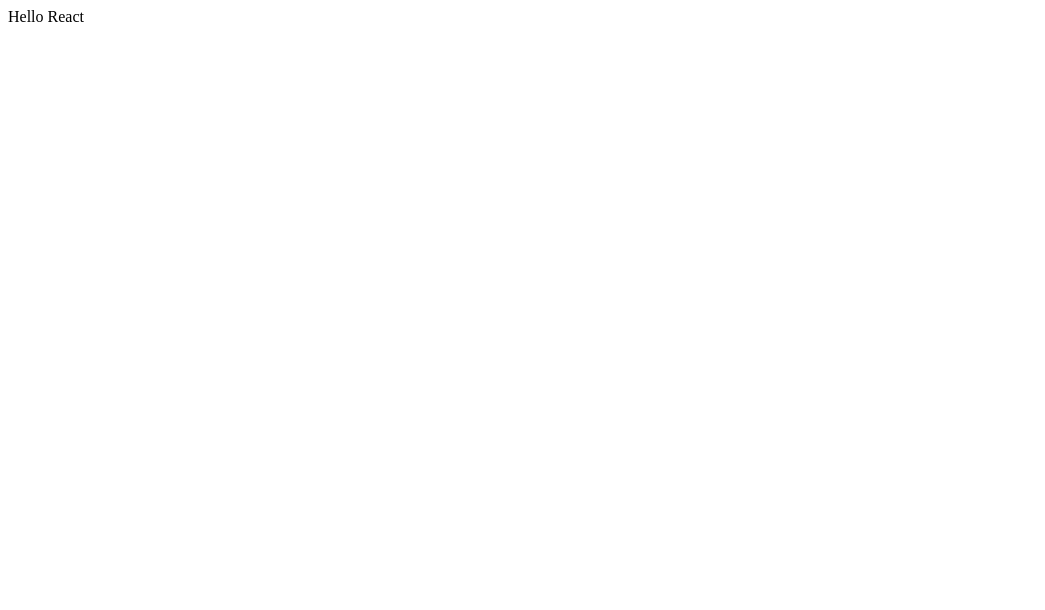
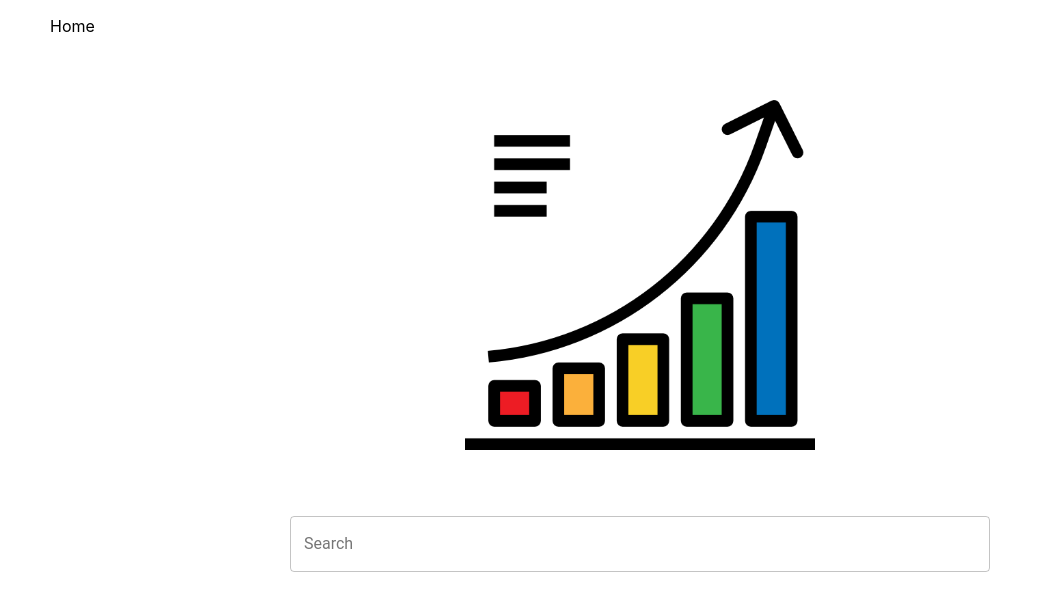
Before and after one commit to tanohzana/stocked, a React app: page / in a window 1280 px wide. Shown: the whole page, without its empty margins (0-1045 px from the left). Built offline with nearby package versions, Linux system fonts and the light colour scheme.

Commit message:
feat: displays search section

```diff
--- /dev/null
+++ b/src/common/MainSection/DefaultMainSection.js
@@ -0,0 +1,9 @@
+import React from "react"
+
+const DefaultMainSection = (props) => {
+  return (
+    <div>Default</div>
+  )
+}
+
+export default DefaultMainSection
--- /dev/null
+++ b/src/common/MainSection/MainSection.css
@@ -0,0 +1,25 @@
+
+section {
+  height: 500px;
+  margin-top: 50px;
+}
+
+section.light-theme {
+  background-color: white;
+}
+
+.searchFieldContainer, .logoContainer {
+  width: 700px;
+  display: block;
+  margin: 5px auto;
+}
+
+.logoContainer img {
+  display:block;
+  margin: 100px auto 50px auto;
+  width: 350px;
+}
+
+.logoContainer {
+
+}
--- /dev/null
+++ b/src/common/MainSection/MainSection.js
@@ -0,0 +1,28 @@
+import React from "react"
+
+import SearchMainSection from "./SearchMainSection"
+import DefaultMainSection from "./DefaultMainSection"
+
+import style from "./MainSection.css"
+
+const getSectionType = (type, logo) => {
+  switch(type) {
+    case 'search':
+      return <SearchMainSection logo={logo} />
+      break
+    default:
+      return <DefaultMainSection />
+  }
+}
+
+const MainSection = (props) => {
+  const { theme, type, logo } = props
+
+  return (
+    <section className={style[theme]}>
+      {getSectionType(type, logo)}
+    </section>
+  )
+}
+
+export default MainSection
--- /dev/null
+++ b/src/common/MainSection/MainSectionContainer.js
@@ -0,0 +1,23 @@
+import React, { Component } from "react"
+
+import MainSection from "./MainSection"
+
+class MainSectionCaontainer extends Component {
+  constructor(props) {
+    super(props)
+  }
+
+  render() {
+    const { theme, type, logo } = this.props
+
+    return (
+      <MainSection
+        theme={theme}
+        type={type}
+        logo={logo}
+      />
+    )
+  }
+}
+
+export default MainSectionCaontainer
--- /dev/null
+++ b/src/common/MainSection/SearchMainSection.js
@@ -0,0 +1,28 @@
+import React from "react"
+import TextField from '@material-ui/core/TextField';
+
+import style from "./MainSection.css"
+
+const SearchMainSection = (props) => {
+  const { logo } = props
+
+  return (
+    <div>
+      <div className={style.logoContainer}>
+        <img src={logo} />
+      </div>
+      <div className={style.searchFieldContainer}>
+        <TextField
+          id="outlined-error"
+          label="Search"
+          className={style.searchField}
+          fullWidth
+          margin="normal"
+          variant="outlined"
+        />
+      </div>
+    </div>
+  )
+}
+
+export default SearchMainSection
--- /dev/null
+++ b/src/common/Navbar/Navbar.css
@@ -0,0 +1,21 @@
+
+nav {
+  position: absolute;
+  top: 0;
+  width: 100%;
+  height: 50px;
+}
+
+ul {
+  list-style-type: none;
+}
+
+ul li {
+  display: inline-block;
+  margin: 0 10px;
+}
+
+ul li a {
+  color: inherit;
+  text-decoration: none;
+}
--- /dev/null
+++ b/src/common/Navbar/Navbar.js
@@ -0,0 +1,16 @@
+import React from "react"
+import "./Navbar.css"
+
+const Navbar = (props) => {
+  const { buildRoutesToShow, routes } = props
+
+  return (
+    <nav>
+      <ul>
+        {buildRoutesToShow(routes)}
+      </ul>
+    </nav>
+  )
+}
+
+export default Navbar
--- /dev/null
+++ b/src/common/Navbar/NavbarContainer.js
@@ -0,0 +1,53 @@
+import React, { Component } from "react"
+import { Route, Link } from "react-router-dom"
+
+import Navbar from './Navbar'
+
+class NavbarContainer extends Component {
+  constructor(props) {
+    super(props)
+  }
+
+  buildRoutesToShow(routes) {
+    const routesToShow = []
+
+    routes.forEach(route => {
+      routesToShow.push(
+        <li key={route.name}>
+          <Link to={route.path}>{route.name}</Link>
+        </li>
+      )
+    })
+
+    return routesToShow
+  }
+
+  render() {
+    const { routes } = this.props
+
+    return (
+      <Navbar
+        routes={routes}
+        buildRoutesToShow={this.buildRoutesToShow}
+      />
+    )
+  }
+}
+
+const createRoutes = (routes) => {
+  const routesArr = [
+    <Route key={0} path="/" exact component={routes[0].component} />,
+  ]
+
+  for (let i=1; i<routes.length; i++) {
+    routesArr.push(
+      <Route key={i} path={routes[i].path} component={routes[i].component} />
+    )
+  }
+
+  return routesArr
+}
+
+export { createRoutes }
+
+export default NavbarContainer
--- /dev/null
+++ b/src/components/Home/Home.js
@@ -0,0 +1,20 @@
+import React from "react"
+
+import MainSection from "../../common/MainSection/MainSectionContainer"
+
+import diagram from "../../assets/diagram.png"
+
+const Home = (props) => {
+
+  return (
+    <div>
+      <MainSection
+        logo={diagram}
+        theme="light-theme"
+        type="search"
+      />
+    </div>
+  )
+}
+
+export default Home
--- /dev/null
+++ b/src/components/Home/HomeContainer.js
@@ -0,0 +1,18 @@
+
+import React, { Component } from "react"
+
+import Home from "./Home"
+
+class HomeContainer extends Component {
+  constructor(props) {
+    super(props)
+  }
+
+  render() {
+    return (
+      <Home />
+    )
+  }
+}
+
+export default HomeContainer
--- /dev/null
+++ b/src/index.css
@@ -0,0 +1,14 @@
+body {
+  margin: 0;
+  padding: 0;
+  font-family: -apple-system, BlinkMacSystemFont, "Segoe UI", "Roboto", "Oxygen",
+    "Ubuntu", "Cantarell", "Fira Sans", "Droid Sans", "Helvetica Neue",
+    sans-serif;
+  -webkit-font-smoothing: antialiased;
+  -moz-osx-font-smoothing: grayscale;
+}
+
+code {
+  font-family: source-code-pro, Menlo, Monaco, Consolas, "Courier New",
+    monospace;
+}
--- a/src/index.html
+++ b/src/index.html
@@ -7,6 +7,9 @@
     <title>StockedJS</title>
   </head>
   <body>
-  <section id="index"></section>
+    <noscript>
+      You need to enable JavaScript to run this app.
+    </noscript>
+    <div id="root"></div>
   </body>
 </html>
--- a/src/index.js
+++ b/src/index.js
@@ -1,11 +1,30 @@
 import React from "react"
 import { render } from "react-dom"
+import { BrowserRouter as Router } from "react-router-dom"
 
-const Index = () => {
-  return <div>Hello React</div>
-}
+import Home from "./components/Home/HomeContainer"
+import Navbar, { createRoutes } from "./common/Navbar/NavbarContainer"
+
+import "./index.css"
+
+const routes = [
+  { name: 'Home', path: '/', component: Home },
+]
+
+const Index = () => (
+  <Router>
+    <div>
+      <Navbar
+        routes={routes}
+      />
+      <div>
+        {createRoutes(routes)}
+      </div>
+    </div>
+  </Router>
+)
 
 render(
   <Index />,
-  document.getElementById("index"),
+  document.getElementById("root"),
 )
--- a/webpack.config.js
+++ b/webpack.config.js
@@ -19,12 +19,13 @@ module.exports = {
           loader: "css-loader",
           options: {
             modules: true,
-            importLoaders: 1,
-            localIndentName: "[name]_[local]_[hash:base64]",
-            sourceMap: true,
-            minimize: true,
           },
         }],
+    }, {
+      test: /\.(png|svg|jpg|gif)$/,
+      use: [
+        'file-loader',
+      ]
     }],
   },
   plugins: [htmlPlugin],
```
Also changed, not shown: package.json (+6 -1 lines), src/assets/diagram.png (added), src/components/Home/Home.css (added), 2 other files. Lines whose indentation alone changed are shown as unchanged.
